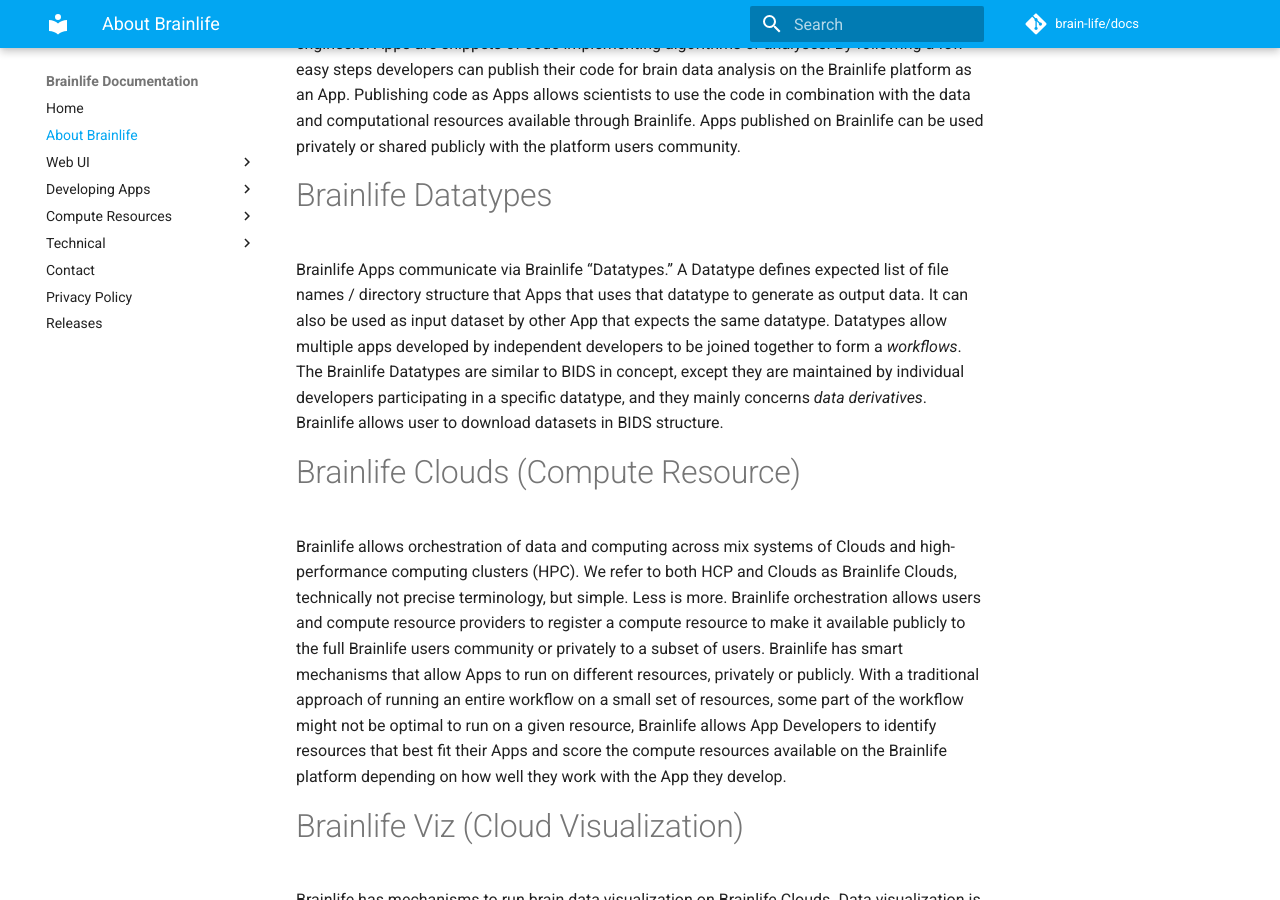
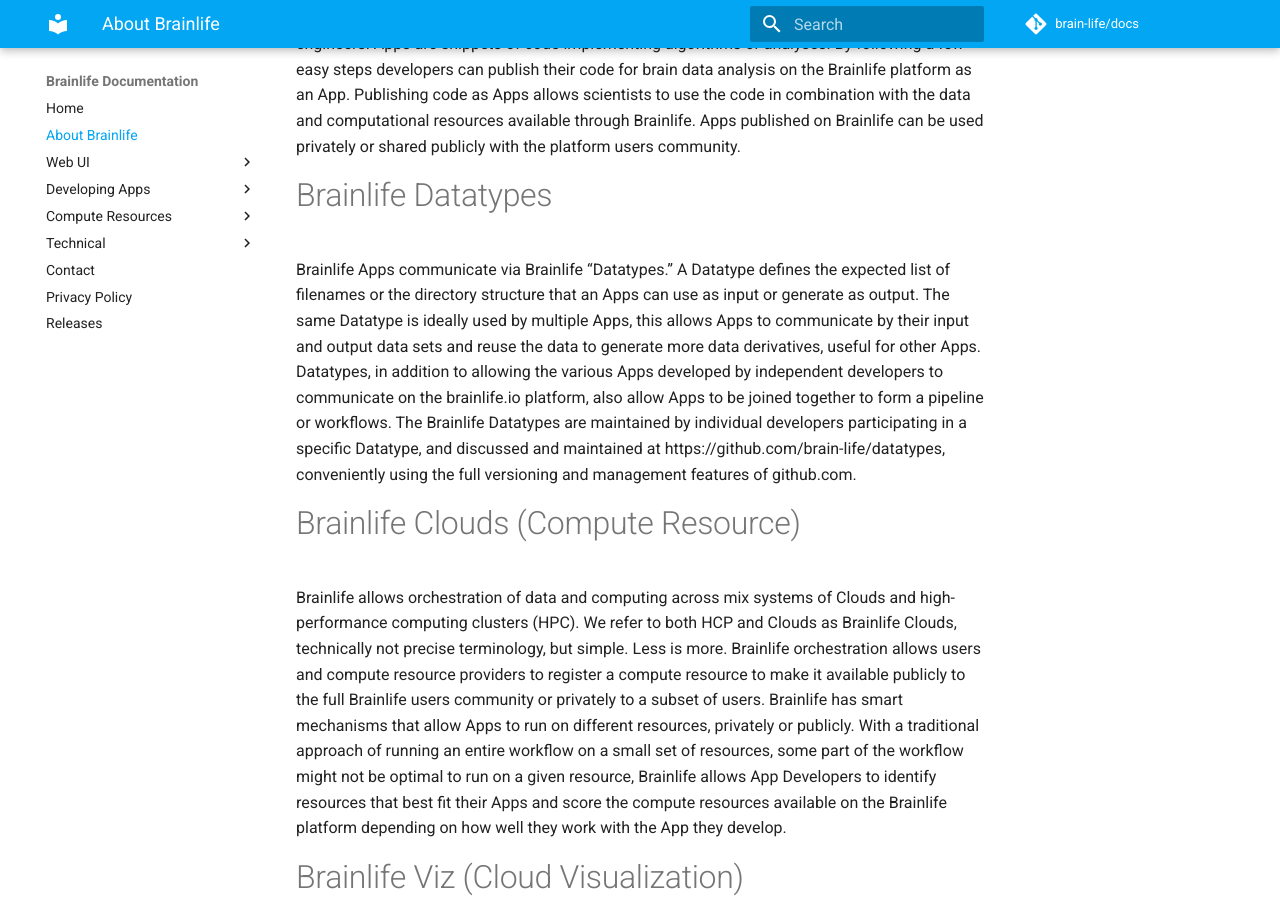
Before and after one commit to brainlife/docs, an MkDocs documentation site: the page built from docs/about.md, in a window 1280 px wide and 900 px high, scrolled down 697 px. Built offline with MkDocs 1.6.1 and Material for MkDocs 9.7.7, drawn with Linux system fonts in a browser that asks for light colours; comment, search, counter and statistics services are not loaded; old or Windows-style settings are respelled for this version of MkDocs.

Commit message:
Update about.md

```diff
--- a/docs/about.md
+++ b/docs/about.md
@@ -22,7 +22,7 @@
 
 # Brainlife Datatypes
 
-Brainlife Apps communicate via Brainlife “Datatypes.” A Datatype defines expected list of file names / directory structure that Apps that uses that datatype to generate as output data. It can also be used as input dataset by other App that expects the same datatype. Datatypes allow multiple apps developed by independent developers to be joined together to form a *workflows*. The Brainlife Datatypes are similar to BIDS in concept, except they are maintained by individual developers participating in a specific datatype, and they mainly concerns *data derivatives*. Brainlife allows user to download datasets in BIDS structure.
+Brainlife Apps communicate via Brainlife “Datatypes.” A Datatype defines the expected list of filenames or the directory structure that an Apps can use as input or generate as output. The same Datatype is ideally used by multiple Apps, this allows Apps to communicate by their input and output data sets and reuse the data to generate more data derivatives, useful for other Apps. Datatypes, in addition to allowing the various Apps developed by independent developers to communicate on the brainlife.io platform, also allow Apps to be joined together to form a pipeline or workflows. The Brainlife Datatypes are maintained by individual developers participating in a specific Datatype, and discussed and maintained at https://github.com/brain-life/datatypes, conveniently using the full versioning and management features of github.com.
 
 # Brainlife Clouds (Compute Resource)
 
```
